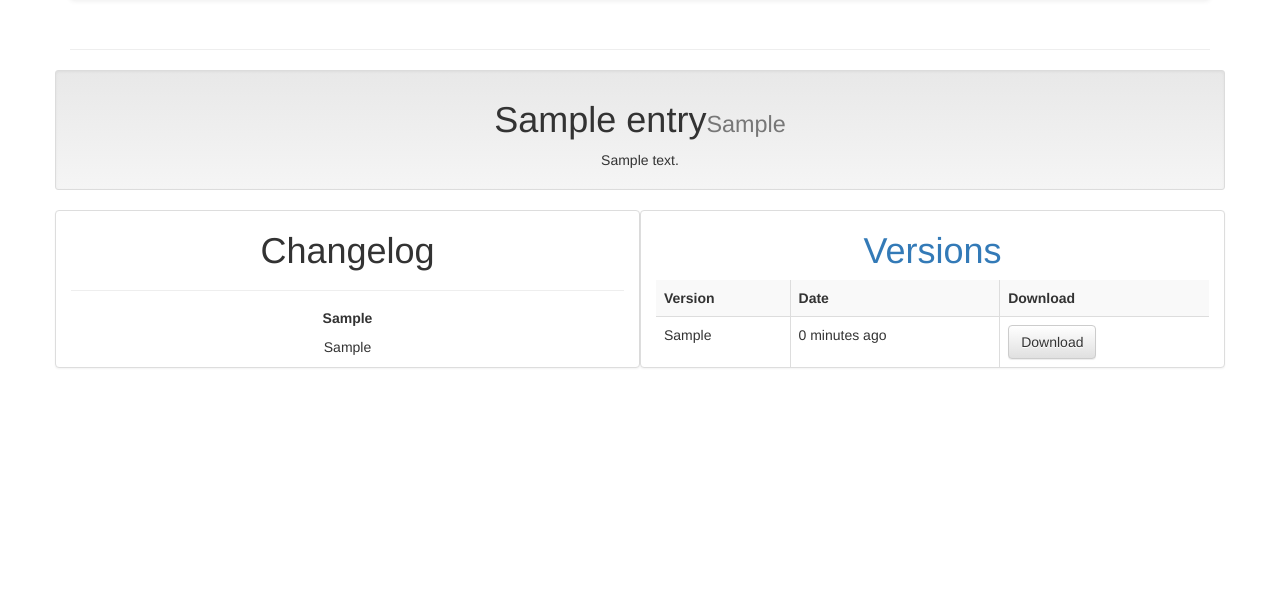
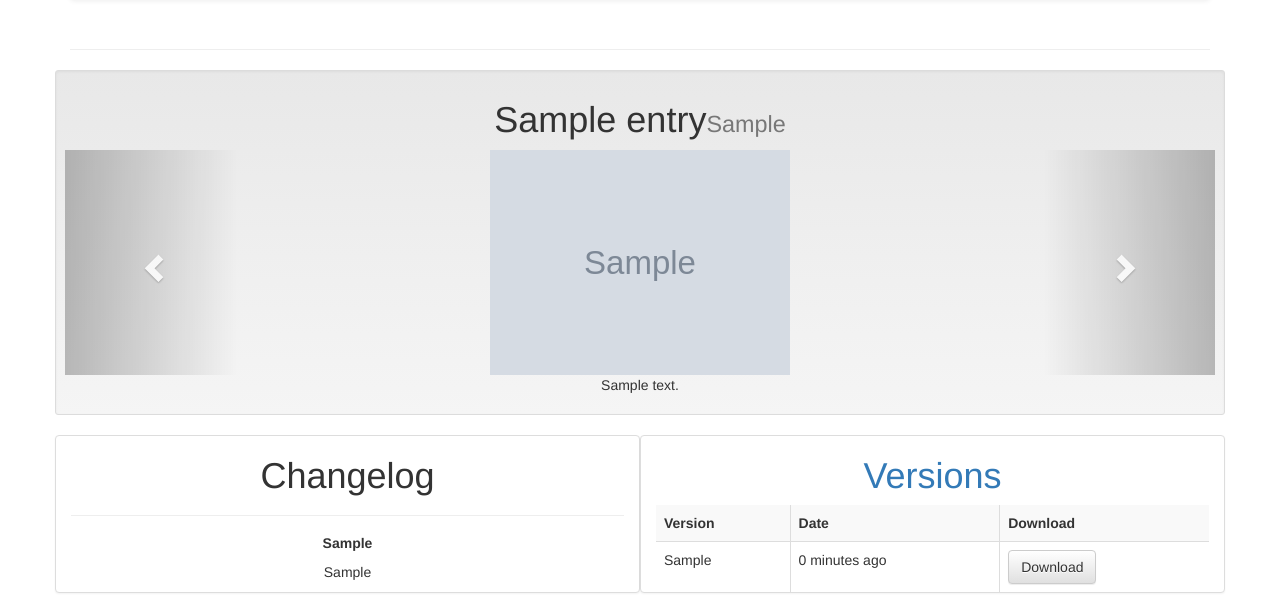
Before and after one commit to bushig/devshaft, a Django app: template assets/templates/assets_detail.html in a window 1280 px wide. Shown: the part 52-667 px from the top of the page. Run offline with Django 3.2, Linux system fonts and the light colour scheme; tables that the repository leaves empty hold one stand-in row (values such as "Sample post"); the template is opened without the code that fills it: values that come from a table or form of the project are taken from there, most other values are stand-ins (such as "Sample title", 1, 10 or a date in 2020); grey boxes marked "Sample" are stand-in pictures; parts of the project's set-up code (start-up, migrations or seed data) failed here and were passed over; some libraries are stand-ins or nearby versions.

Commit message:
Working carousel

```diff
--- a/assets/templates/assets_detail.html
+++ b/assets/templates/assets_detail.html
@@ -3,7 +3,36 @@
 {% block content %}
     <div class="row">
     <div class="well well-sm col-lg-12">
-        <h1>{{ entry.name }}<small>{{ entry.category }}</small></h1>{% if entry.user == user %}
+        <h1>{{ entry.name }}<small>{{ entry.category }}</small></h1>
+    {% comment %} CAROUSEL {% endcomment %}
+    {% if images %}
+    <div id="carousel" class="carousel slide" data-ride="carousel">
+  <!-- Wrapper for slides -->
+  <div class="carousel-inner" role="listbox">
+      {% for image in images %}
+          {% if forloop.counter == 1 %}
+              <div class="item active entryCarouselImg">
+          {% else %}
+              <div class="item entryCarouselImg">
+          {% endif %}
+      <img src="{{ MEDIA_URL }}{{ image.image }}" class="entryCarouselImg" />
+    </div>
+      {% endfor %}
+  </div>
+
+  <!-- Controls -->
+  <a class="left carousel-control" href="#carousel-example-generic" role="button" data-slide="prev">
+    <span class="glyphicon glyphicon-chevron-left" aria-hidden="true"></span>
+    <span class="sr-only">Previous</span>
+  </a>
+  <a class="right carousel-control" href="#carousel-example-generic" role="button" data-slide="next">
+    <span class="glyphicon glyphicon-chevron-right" aria-hidden="true"></span>
+    <span class="sr-only">Next</span>
+  </a>
+</div>
+    {% endif %}
+
+        {% if entry.user == user %}
         <a href="{% url 'assets:add_version' entry.id %}" class="btn btn-success" role="button">Add version</a>
         <a href="{% url 'assets:edit' entry.id %}" class="btn btn-info" role="button">Edit</a>
         <button type="button" class="btn btn-danger" data-toggle="modal" data-target="#myModal">
--- a/assets/views.py
+++ b/assets/views.py
@@ -18,8 +18,9 @@ def list(request):
 
 def entry_details(request, id):
     entry=get_object_or_404(Entry, id=id)
+    images = entry.entryimage_set.all()
     versions=VersionHistory.objects.filter(entry=entry).order_by('-timestamp')
-    context={'entry':entry, 'versions':versions}
+    context={'entry':entry, 'versions':versions, 'images': images}
     return render(request, 'assets_detail.html', context)
 
 @login_required()
--- a/godot_site/settings.py
+++ b/godot_site/settings.py
@@ -129,7 +129,7 @@ MEDIA_URL = '/media/'
 STATIC_ROOT=os.path.join(BASE_DIR, 'static_cdn')
 MEDIA_ROOT=os.path.join(BASE_DIR, 'media_cdn')
 
-STATIC_PATH = os.path.join(BASE_DIR,'static')
+STATIC_PATH = os.path.join(BASE_DIR, 'static')
 
 STATICFILES_DIRS = (
     STATIC_PATH,
--- /dev/null
+++ b/static/custom.css
@@ -0,0 +1,5 @@
+.entryCarouselImg img {
+  width: auto;
+  height: 225px;
+  max-height: 225px;
+}
--- a/templates/base.html
+++ b/templates/base.html
@@ -11,6 +11,7 @@
 <link rel="stylesheet" href="https://maxcdn.bootstrapcdn.com/bootstrap/3.3.6/css/bootstrap.min.css" integrity="sha384-1q8mTJOASx8j1Au+a5WDVnPi2lkFfwwEAa8hDDdjZlpLegxhjVME1fgjWPGmkzs7" crossorigin="anonymous">
 <!-- Optional theme -->
 <link rel="stylesheet" href="https://maxcdn.bootstrapcdn.com/bootstrap/3.3.6/css/bootstrap-theme.min.css" integrity="sha384-fLW2N01lMqjakBkx3l/M9EahuwpSfeNvV63J5ezn3uZzapT0u7EYsXMjQV+0En5r" crossorigin="anonymous">
+<link rel="stylesheet" href="/static/custom.css">
 </head>
 <body>
 <div class="container">
```
